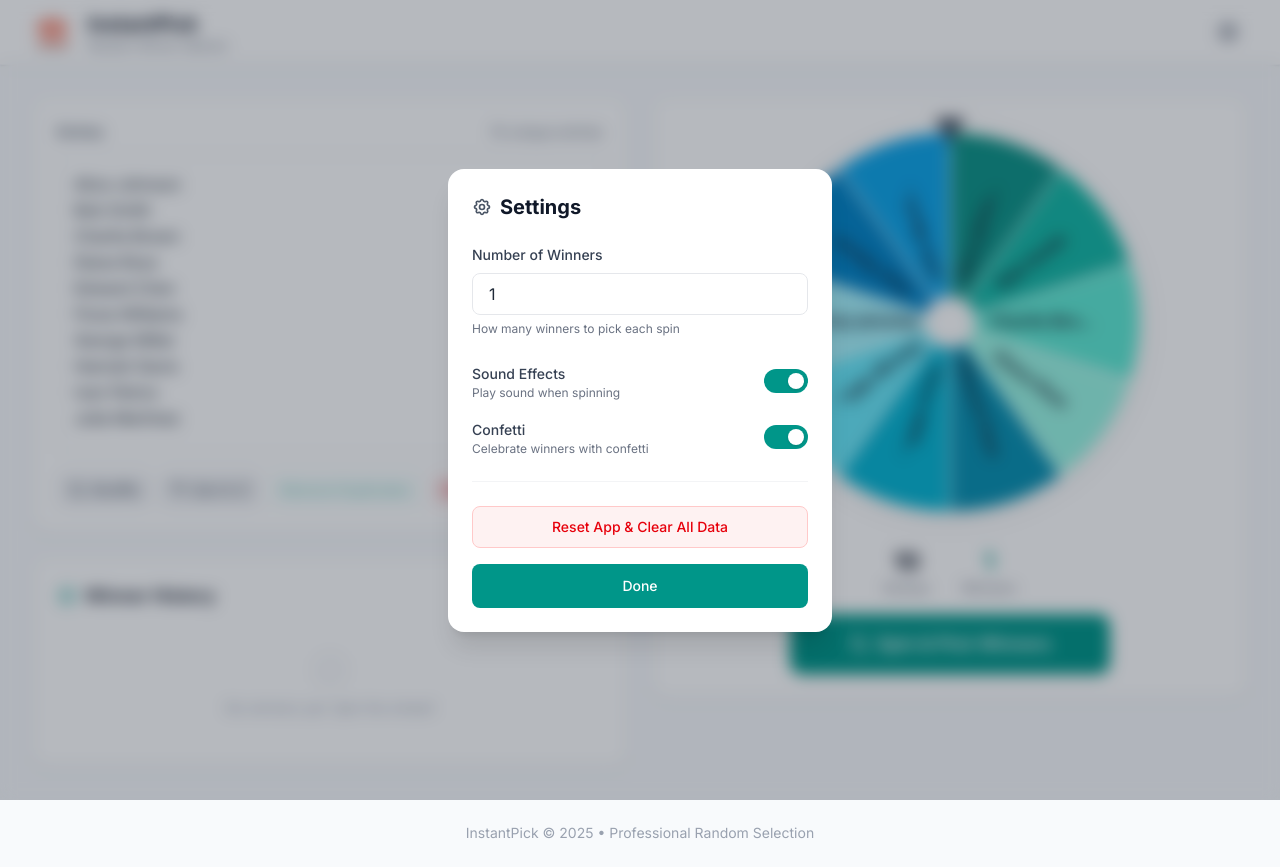
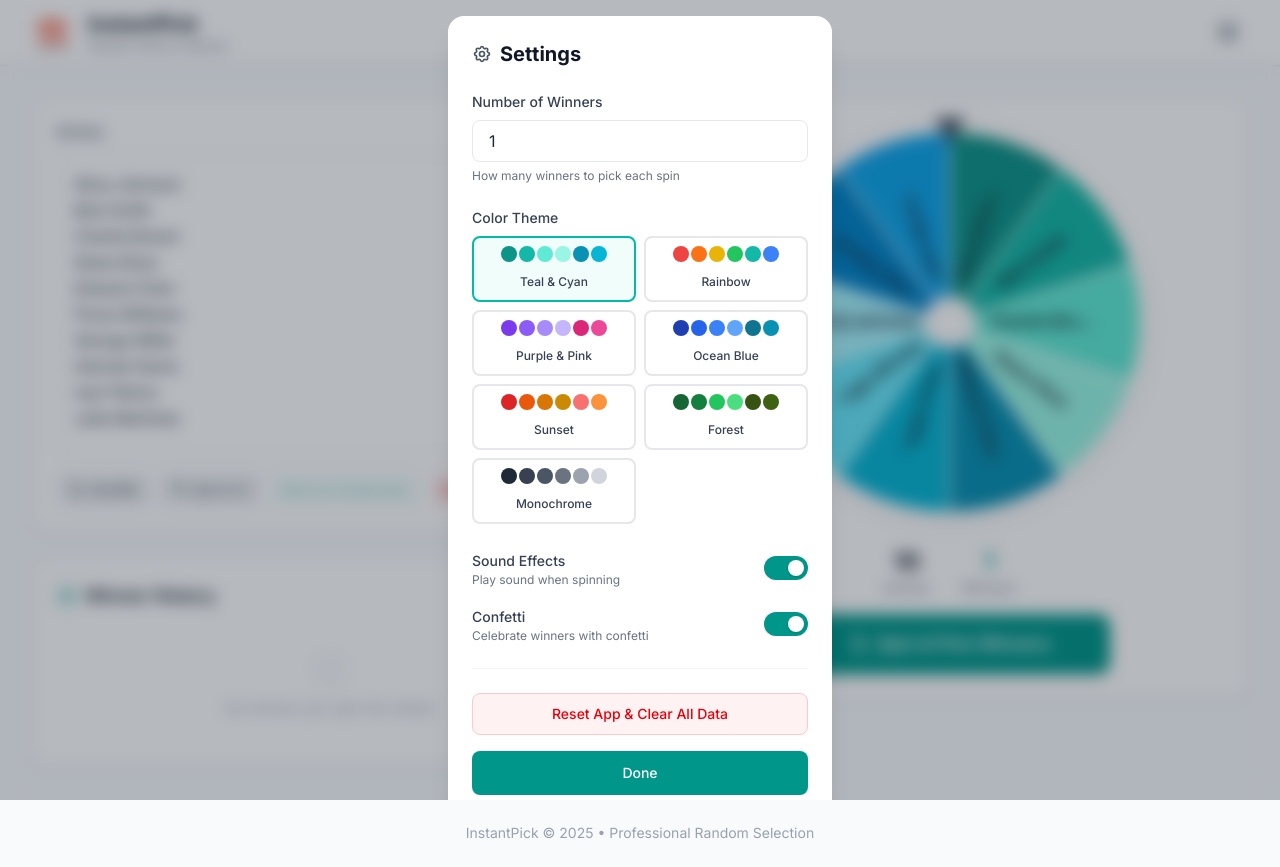
Before and after one commit to SeannyBoyyy/instantpick, a React (Vite) app: page / in a window 1280 px wide. Both pictures are taken after a click on the button "Settings". Built offline with nearby package versions, Linux system fonts and the light colour scheme.

Commit message:
custom color wheel

```diff
--- a/src/App.jsx
+++ b/src/App.jsx
@@ -28,6 +28,7 @@ function App() {
       winnerCount: 1,
       soundEnabled: true,
       confettiEnabled: true,
+      colorTheme: 'teal',
     };
   });
 
@@ -242,6 +243,7 @@ function App() {
                 onSpinComplete={handleSpinComplete}
                 winners={winners}
                 soundEnabled={settings.soundEnabled}
+                colorTheme={settings.colorTheme}
               />
 
               {/* Stats */}
--- a/src/components/EntryInput.jsx
+++ b/src/components/EntryInput.jsx
@@ -145,8 +145,10 @@ const EntryInput = forwardRef(function EntryInput({ entries, setEntries }, ref)
         </button>
         <button
           onClick={() => {
-            setText('');
-            localStorage.removeItem(STORAGE_KEY);
+            if (window.confirm('Are you sure you want to clear all entries?')) {
+              setText('');
+              localStorage.removeItem(STORAGE_KEY);
+            }
           }}
           disabled={!text}
           className="px-3 py-2 text-sm font-medium text-red-600 bg-red-50
--- a/src/components/SettingsPanel.jsx
+++ b/src/components/SettingsPanel.jsx
@@ -1,5 +1,6 @@
 import { Fragment } from 'react';
 import { Dialog, Transition, Switch } from '@headlessui/react';
+import { COLOR_THEMES } from './Wheel';
 
 export default function SettingsPanel({
   isOpen,
@@ -72,6 +73,37 @@ export default function SettingsPanel({
                     <p className="mt-1.5 text-xs text-gray-500">
                       How many winners to pick each spin
                     </p>
+                  </div>
+
+                  {/* Color Theme */}
+                  <div>
+                    <label className="block text-sm font-medium text-gray-700 mb-2">
+                      Color Theme
+                    </label>
+                    <div className="grid grid-cols-2 gap-2">
+                      {Object.entries(COLOR_THEMES).map(([key, theme]) => (
+                        <button
+                          key={key}
+                          onClick={() => updateSetting('colorTheme', key)}
+                          className={`p-2 rounded-lg border-2 transition-all duration-200 ${
+                            settings.colorTheme === key
+                              ? 'border-teal-500 bg-teal-50'
+                              : 'border-gray-200 hover:border-gray-300'
+                          }`}
+                        >
+                          <div className="flex gap-0.5 mb-1.5 justify-center">
+                            {theme.colors.slice(0, 6).map((color, i) => (
+                              <div
+                                key={i}
+                                className="w-4 h-4 rounded-full"
+                                style={{ backgroundColor: color }}
+                              />
+                            ))}
+                          </div>
+                          <span className="text-xs font-medium text-gray-700">{theme.name}</span>
+                        </button>
+                      ))}
+                    </div>
                   </div>
 
                   {/* Toggle Options */}
--- a/src/components/Wheel.jsx
+++ b/src/components/Wheel.jsx
@@ -1,21 +1,65 @@
 import { useRef, useEffect, useState, useMemo } from 'react';
 import { motion } from 'framer-motion';
 
-// Professional color palette - muted teal/blue tones
-const COLORS = [
-  '#0d9488', // teal-600
-  '#14b8a6', // teal-500
-  '#5eead4', // teal-300
-  '#99f6e4', // teal-200
-  '#0891b2', // cyan-600
-  '#06b6d4', // cyan-500
-  '#67e8f9', // cyan-300
-  '#a5f3fc', // cyan-200
-  '#0284c7', // sky-600
-  '#0ea5e9', // sky-500
-  '#7dd3fc', // sky-300
-  '#bae6fd', // sky-200
-];
+// Color theme palettes
+export const COLOR_THEMES = {
+  teal: {
+    name: 'Teal & Cyan',
+    colors: [
+      '#0d9488', '#14b8a6', '#5eead4', '#99f6e4',
+      '#0891b2', '#06b6d4', '#67e8f9', '#a5f3fc',
+      '#0284c7', '#0ea5e9', '#7dd3fc', '#bae6fd',
+    ]
+  },
+  rainbow: {
+    name: 'Rainbow',
+    colors: [
+      '#ef4444', '#f97316', '#eab308', '#22c55e',
+      '#14b8a6', '#3b82f6', '#8b5cf6', '#ec4899',
+      '#f43f5e', '#fb923c', '#facc15', '#4ade80',
+    ]
+  },
+  purple: {
+    name: 'Purple & Pink',
+    colors: [
+      '#7c3aed', '#8b5cf6', '#a78bfa', '#c4b5fd',
+      '#db2777', '#ec4899', '#f472b6', '#f9a8d4',
+      '#6366f1', '#818cf8', '#a5b4fc', '#c7d2fe',
+    ]
+  },
+  ocean: {
+    name: 'Ocean Blue',
+    colors: [
+      '#1e40af', '#2563eb', '#3b82f6', '#60a5fa',
+      '#0e7490', '#0891b2', '#22d3ee', '#67e8f9',
+      '#0f766e', '#14b8a6', '#2dd4bf', '#5eead4',
+    ]
+  },
+  sunset: {
+    name: 'Sunset',
+    colors: [
+      '#dc2626', '#ea580c', '#d97706', '#ca8a04',
+      '#f87171', '#fb923c', '#fbbf24', '#facc15',
+      '#b91c1c', '#c2410c', '#b45309', '#a16207',
+    ]
+  },
+  forest: {
+    name: 'Forest',
+    colors: [
+      '#166534', '#15803d', '#22c55e', '#4ade80',
+      '#365314', '#3f6212', '#65a30d', '#84cc16',
+      '#14532d', '#166534', '#16a34a', '#22c55e',
+    ]
+  },
+  monochrome: {
+    name: 'Monochrome',
+    colors: [
+      '#1f2937', '#374151', '#4b5563', '#6b7280',
+      '#9ca3af', '#d1d5db', '#e5e7eb', '#f3f4f6',
+      '#111827', '#1f2937', '#374151', '#4b5563',
+    ]
+  },
+};
 
 // Create realistic roulette tick sound - soft wooden click
 const createTickSound = () => {
@@ -83,7 +127,7 @@ const createWinSound = () => {
   };
 };
 
-export default function Wheel({ entries, isSpinning, onSpinComplete, winners = [], soundEnabled = true }) {
+export default function Wheel({ entries, isSpinning, onSpinComplete, winners = [], soundEnabled = true, colorTheme = 'teal' }) {
   const canvasRef = useRef(null);
   const [rotation, setRotation] = useState(0);
   const [targetRotation, setTargetRotation] = useState(0);
@@ -91,6 +135,9 @@ export default function Wheel({ entries, isSpinning, onSpinComplete, winners = [
   const lastTickAngleRef = useRef(0);
   const tickSoundRef = useRef(null);
   const winSoundRef = useRef(null);
+
+  // Get colors from theme
+  const COLORS = COLOR_THEMES[colorTheme]?.colors || COLOR_THEMES.teal.colors;
 
   // Initialize audio on first user interaction
   useEffect(() => {
@@ -176,7 +223,7 @@ export default function Wheel({ entries, isSpinning, onSpinComplete, winners = [
     ctx.lineWidth = 2;
     ctx.stroke();
 
-  }, [displayEntries, rotation]);
+  }, [displayEntries, rotation, COLORS]);
 
   // Handle spinning animation - only set target once when spin starts
   useEffect(() => {
@@ -185,15 +232,15 @@ export default function Wheel({ entries, isSpinning, onSpinComplete, winners = [
 
       const winnerIndex = displayEntries.findIndex(entry => entry === winners[0]);
 
-      console.log('=== SPIN CALCULATION START ===');
-      console.log('Winner:', winners[0]);
-      console.log('Winner index in wheel:', winnerIndex);
-      console.log('Total entries:', displayEntries.length);
-      console.log('All entries:', displayEntries);
+      // console.log('=== SPIN CALCULATION START ===');
+      // console.log('Winner:', winners[0]);
+      // console.log('Winner index in wheel:', winnerIndex);
+      // console.log('Total entries:', displayEntries.length);
+      // console.log('All entries:', displayEntries);
 
       if (winnerIndex !== -1) {
         const sliceAngle = 360 / displayEntries.length;
-        console.log('Slice angle (degrees per entry):', sliceAngle);
+        // console.log('Slice angle (degrees per entry):', sliceAngle);
 
         // The wheel is drawn with:
         // - Slice 0 starts at -90° (top) and goes clockwise
@@ -213,28 +260,29 @@ export default function Wheel({ entries, isSpinning, onSpinComplete, winners = [
         // But we want positive rotation, so: R = 360 - ((winnerIndex + 0.5) * sliceAngle) % 360
 
         const winnerCenterOffset = (winnerIndex + 0.5) * sliceAngle;
-        console.log('Winner center offset from top (at rotation=0):', winnerCenterOffset);
+        // console.log('Winner center offset from top (at rotation=0):', winnerCenterOffset);
 
         // To bring winner to top, we rotate backwards by this amount (or forwards by 360 - amount)
         let targetFinalPosition = (360 - winnerCenterOffset) % 360;
         if (targetFinalPosition < 0) targetFinalPosition += 360;
-        console.log('Target final rotation (mod 360) to place winner at top:', targetFinalPosition);
+        // console.log('Target final rotation (mod 360) to place winner at top:', targetFinalPosition);
 
         const currentMod = ((rotation % 360) + 360) % 360;
-        console.log('Current rotation mod 360:', currentMod);
+        // console.log('Current rotation mod 360:', currentMod);
 
         let extraRotation = targetFinalPosition - currentMod;
         if (extraRotation < 0) extraRotation += 360;
-        console.log('Extra rotation needed:', extraRotation);
+        // console.log('Extra rotation needed:', extraRotation);
 
-        const fullSpins = Math.floor(5 + Math.random() * 2);
+        // Random spins between 5-8 to prevent prediction/cheating
+        const fullSpins = Math.floor(5 + Math.random() * 4);
         const totalRotation = fullSpins * 360 + extraRotation;
 
-        console.log('Full spins:', fullSpins);
-        console.log('Total rotation to add:', totalRotation);
-        console.log('Final target rotation:', rotation + totalRotation);
-        console.log('Final rotation mod 360:', ((rotation + totalRotation) % 360).toFixed(2));
-        console.log('=== SPIN CALCULATION END ===');
+        // console.log('Full spins:', fullSpins);
+        // console.log('Total rotation to add:', totalRotation);
+        // console.log('Final target rotation:', rotation + totalRotation);
+        // console.log('Final rotation mod 360:', ((rotation + totalRotation) % 360).toFixed(2));
+        // console.log('=== SPIN CALCULATION END ===');
 
         setTargetRotation(rotation + totalRotation);
       }
@@ -283,9 +331,9 @@ export default function Wheel({ entries, isSpinning, onSpinComplete, winners = [
         const finalRotationMod = ((currentRotation % 360) + 360) % 360;
         const sliceAngleDeg = 360 / displayEntries.length;
 
-        console.log('=== SPIN COMPLETE VERIFICATION ===');
-        console.log('Final rotation:', currentRotation.toFixed(2));
-        console.log('Final rotation mod 360:', finalRotationMod.toFixed(2));
+        // console.log('=== SPIN COMPLETE VERIFICATION ===');
+        // console.log('Final rotation:', currentRotation.toFixed(2));
+        // console.log('Final rotation mod 360:', finalRotationMod.toFixed(2));
 
         // Calculate which slice is at the top (arrow position)
         // At rotation R, slice i's center is at: (i + 0.5) * sliceAngle + R - 90° from horizontal
@@ -303,7 +351,7 @@ export default function Wheel({ entries, isSpinning, onSpinComplete, winners = [
           // Distance from top (0 degrees)
           const distanceFromTop = Math.min(sliceCenterAfterRotation, 360 - sliceCenterAfterRotation);
 
-          console.log(`  Slice ${i} (${entry}): center after rotation = ${sliceCenterAfterRotation.toFixed(1)}°, distance from top = ${distanceFromTop.toFixed(1)}°`);
+          // console.log(`  Slice ${i} (${entry}): center after rotation = ${sliceCenterAfterRotation.toFixed(1)}°, distance from top = ${distanceFromTop.toFixed(1)}°`);
 
           if (distanceFromTop < closestDistance) {
             closestDistance = distanceFromTop;
@@ -312,12 +360,12 @@ export default function Wheel({ entries, isSpinning, onSpinComplete, winners = [
         });
 
         const entryUnderArrow = displayEntries[closestSlice];
-        console.log('---');
-        console.log('Slice under arrow (index):', closestSlice);
-        console.log('Entry under arrow:', entryUnderArrow);
-        console.log('Expected winner:', winners[0]);
-        console.log('Match:', entryUnderArrow === winners[0] ? '✓ CORRECT' : '✗ MISMATCH');
-        console.log('=== END VERIFICATION ===');
+        // console.log('---');
+        // console.log('Slice under arrow (index):', closestSlice);
+        // console.log('Entry under arrow:', entryUnderArrow);
+        // console.log('Expected winner:', winners[0]);
+        // console.log('Match:', entryUnderArrow === winners[0] ? '✓ CORRECT' : '✗ MISMATCH');
+        // console.log('=== END VERIFICATION ===');
 
         if (soundEnabled && winSoundRef.current) {
           winSoundRef.current();
```
Also changed, not shown: 1 other file (tests, documents, lock files or other folders).
